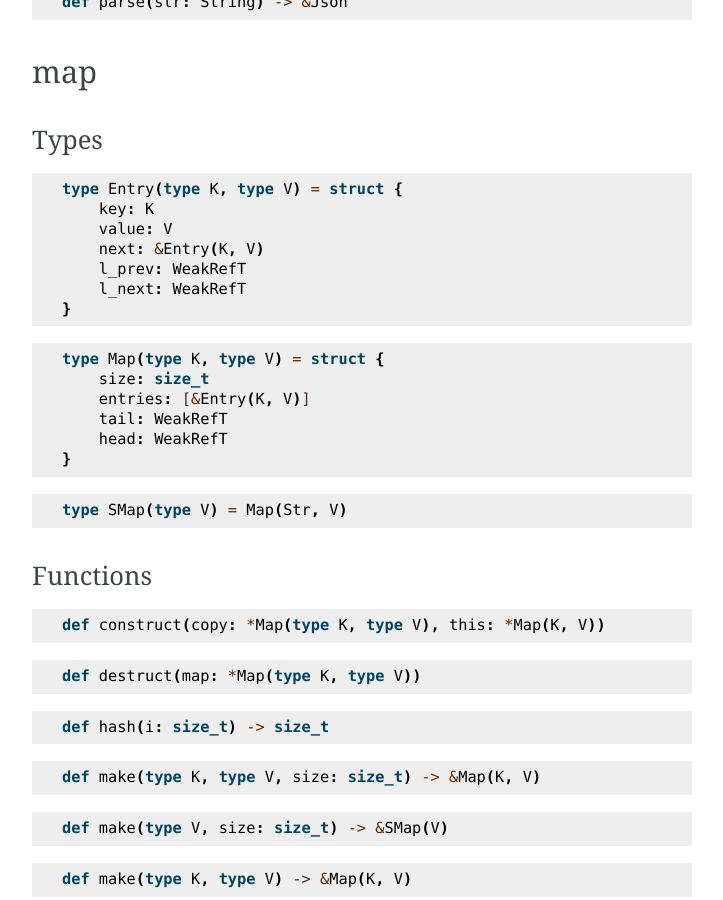
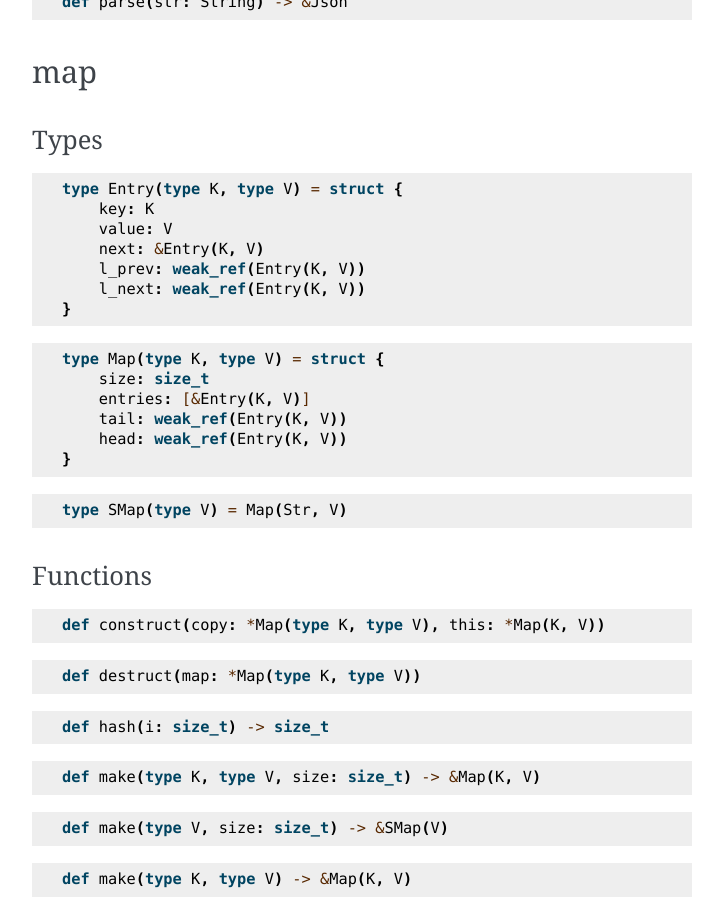
Before and after one commit to Princess-org/Princess-org.github.io, a Sphinx documentation site: the page built from source/stdlib.rst, in a window 1280 px wide and 900 px high, scrolled down 10165 px. Shown: the whole window, without its empty margins (388-1111 px from the left). Built offline with Sphinx 7.4.7, drawn with Linux system fonts in a browser that asks for light colours.

Commit message:
weak_ref

```diff
--- a/docgen.py
+++ b/docgen.py
@@ -76,6 +76,11 @@ def type_to_str(value):
             tpe = type_to_str(value["tpe"])
         else: tpe = None
         return "&" + tpe if tpe else ""
+    elif value["kind"] == "WeakRefT":
+        if value["tpe"]:
+            tpe = type_to_str(value["tpe"])
+        else: tpe = None
+        return "weak_ref(" + (tpe if tpe else "") + ")"
     elif value["kind"] == "ArrayT":
         return "[" + type_to_str(value["tpe"]) + "]"
     elif value["kind"] == "TypeConstructor":
--- a/source/stdlib.rst
+++ b/source/stdlib.rst
@@ -685,16 +685,16 @@ Types
         key: K
         value: V
         next: &Entry(K, V)
-        l_prev: WeakRefT
-        l_next: WeakRefT
+        l_prev: weak_ref(Entry(K, V))
+        l_next: weak_ref(Entry(K, V))
     }
 .. code-block:: princess
 
     type Map(type K, type V) = struct {
         size: size_t
         entries: [&Entry(K, V)]
-        tail: WeakRefT
-        head: WeakRefT
+        tail: weak_ref(Entry(K, V))
+        head: weak_ref(Entry(K, V))
     }
 .. code-block:: princess
 
```
